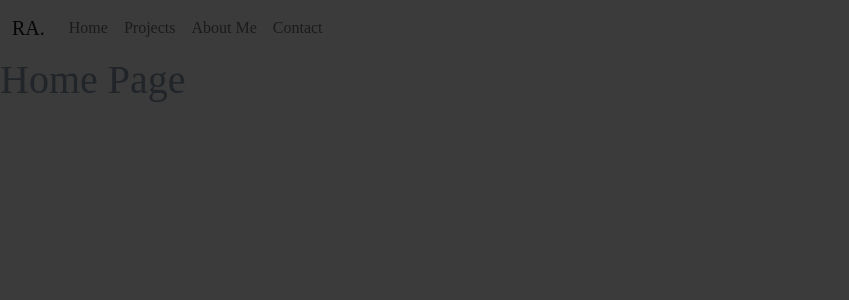
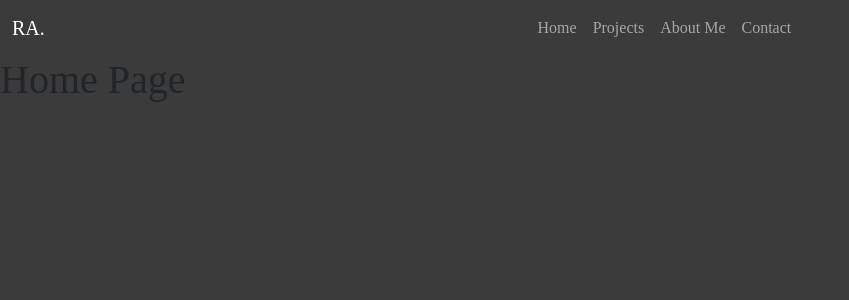
Before and after one commit to Mari-8/portfolio-website, a React (Create React App) app: page / in a window 1280 px wide. Shown: the top 300 px of the page, without its empty margins (0-849 px from the left). Built offline with nearby package versions, Linux system fonts and the light colour scheme.

Commit message:
Added navigation bar component

```diff
--- a/src/components/Navigation.js
+++ b/src/components/Navigation.js
@@ -5,27 +5,14 @@ export default class App extends Component {
 
     render() {
         return (
-            // <div className="navBar">
-            //     <div className="logo">
-            //         <h1>RA.</h1>
-            //     </div>
-            //     <div className="center">
-            //         <div className="links">
-            //             <a href="/">Home</a>
-            //             <a href="/projects">Projects</a>
-            //             <a href="/about">About me</a>
-            //             <a href="/contact">Contact</a>
-            //         </div>
-            //     </div>
-            // </div>
-            <nav className="navbar navbar-expand-lg navbar-light ">
+            <nav className="navbar navbar-expand-lg navbar-dark">
                 <div className="container-fluid content-center">
-                  <a className="navbar-brand" href="/">RA.</a>
+                  <a className="navbar-brand" href="/">RA<span className="name-dot">.</span></a>
                   <button className="navbar-toggler" type="button" data-bs-toggle="collapse" data-bs-target="#navbarNavAltMarkup" aria-controls="navbarNavAltMarkup" aria-expanded="false" aria-label="Toggle navigation">
                     <span className="navbar-toggler-icon"></span>
                   </button>
                   <div className="collapse navbar-collapse" id="navbarNavAltMarkup">
-                    <div className="navbar-nav text-center">
+                    <div className="navbar-nav d-md-flex d-block flex-row mx-md-auto mx-0">
                         <a className="nav-link" href="/">Home</a>
                         <a className="nav-link" href="/projects">Projects</a>
                         <a className="nav-link" href="/about">About Me</a>
```
